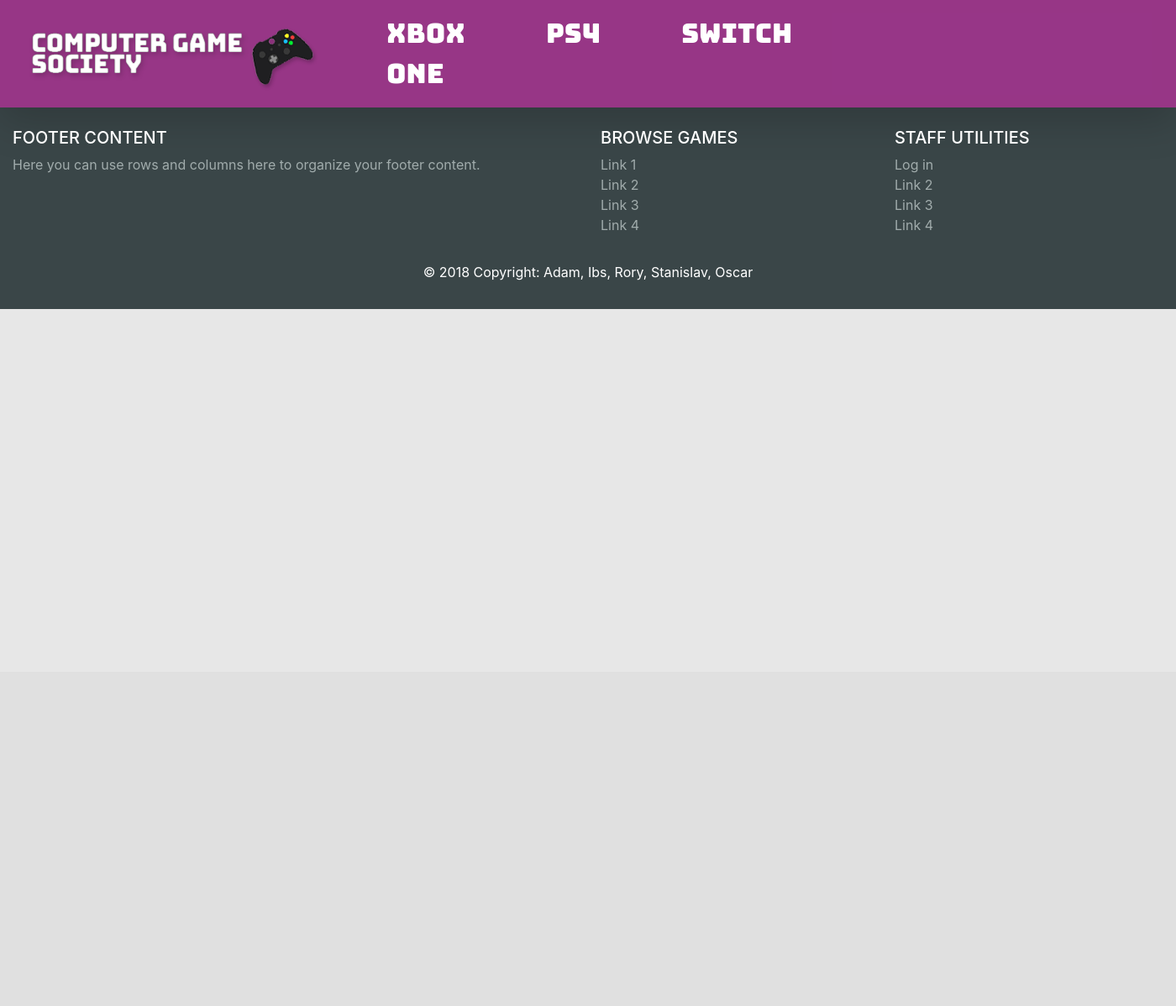
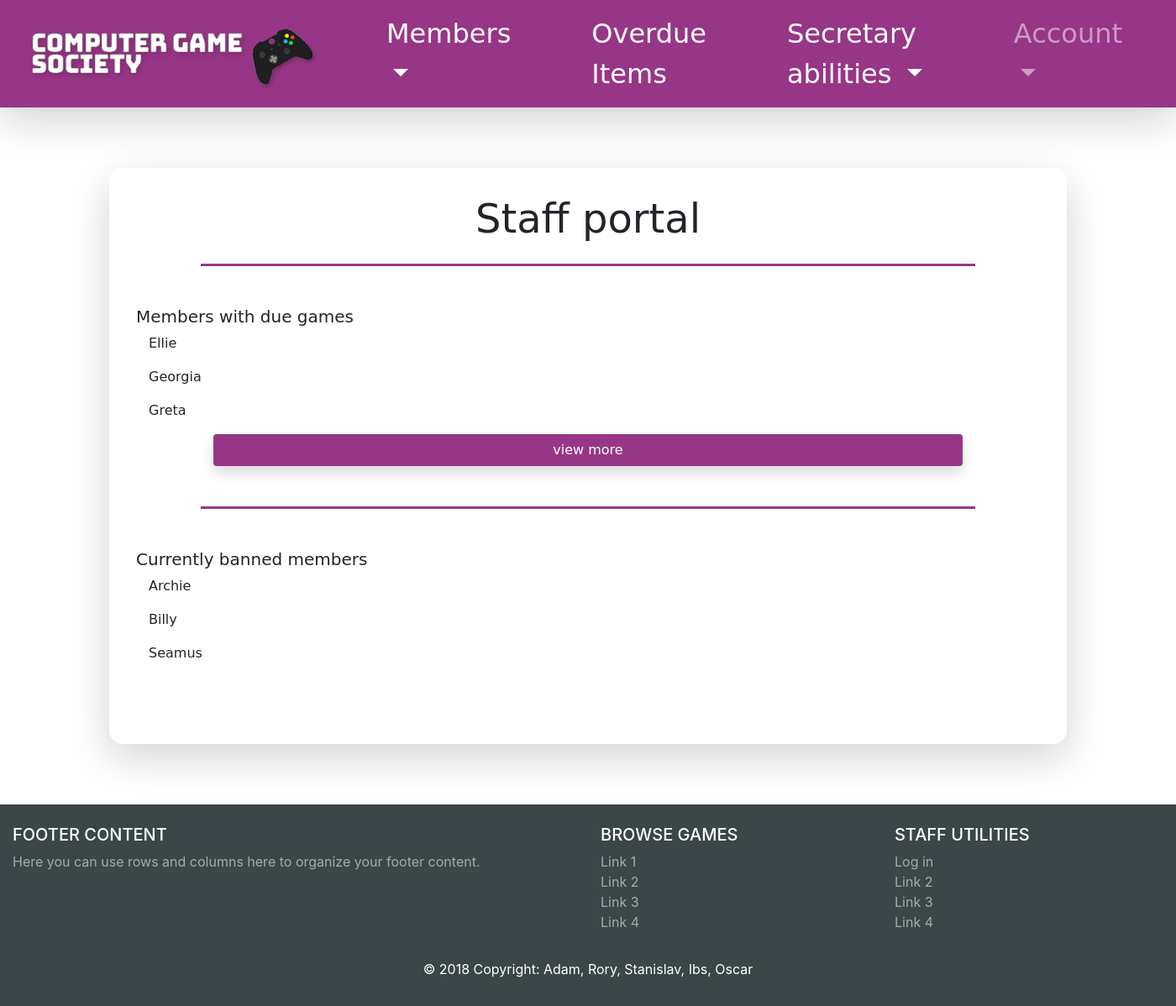
Before and after one commit to roryhawthorne/Lab-Project, a PHP site: page /staff/staff-portal.php in a window 1400 px wide. Shown: the whole page at 84% size. Before the commit the page ends 368 px from the top, so only its background shows below. Run offline with PHP 8.4, Linux system fonts and the light colour scheme; the visitor is signed in with stand-in values (Sample User, id 1).

Commit message:
Make templates for staff pages

```diff
--- a/database_setup.sql
+++ b/database_setup.sql
@@ -20,7 +20,7 @@
     CHECK (platform IN ('PS4', 'Xbox One', 'PC', 'PS Vita', 'Switch', 'Xbox 360', 'PS3'))
 );
 
-INSERT INTO members (email, password) VALUES ('adam.able@kcl.ac.uk', '123456789'), ('k1763909@kcl.ac.uk', '987654321'), ("rory.hawthorne@kcl.ac.uk", "qwertyuiop");
+/*INSERT INTO members (email, password) VALUES ('adam.able@kcl.ac.uk', '123456789'), ('k1763909@kcl.ac.uk', '987654321'), ("rory.hawthorne@kcl.ac.uk", "qwertyuiop");*/
 
 INSERT INTO games (title, release_date, score, platform, image, description)
 VALUES
--- a/game_rental/private/shared/footer.php
+++ b/game_rental/private/shared/footer.php
@@ -28,7 +28,7 @@
 
                 <ul class="list-unstyled">
                     <li>
-                        <a href="staff/login.php" style="color: #a1acac">Log in</a>
+                        <a href="<?php echo url_for('/staff/login.php'); ?>" style="color: #a1acac">Log in</a>
                     </li>
                     <li>
                         <a href="#!" style="color: #a1acac">Link 2</a>
@@ -44,7 +44,7 @@
         </div>
     </div>
     <div class="footer-copyright text-center py-3">
-        <p style="color: white;">© 2018 Copyright: Adam, Ibs, Rory, Stanislav, Oscar</p>
+        <p style="color: white;">© 2018 Copyright: Adam, Rory, Stanislav, Ibs, Oscar</p>
     </div>
     <!-- Copyright -->
 
--- a/game_rental/private/shared/header.php
+++ b/game_rental/private/shared/header.php
@@ -10,7 +10,7 @@
   <link href="https://fonts.googleapis.com/css?family=Bungee" rel="stylesheet">
   <link href="https://fonts.googleapis.com/css?family=Open+Sans" rel="stylesheet">
   <link rel="stylesheet" href="https://stackpath.bootstrapcdn.com/bootstrap/4.1.3/css/bootstrap.min.css" integrity="sha384-MCw98/SFnGE8fJT3GXwEOngsV7Zt27NXFoaoApmYm81iuXoPkFOJwJ8ERdknLPMO" crossorigin="anonymous">
-  <link rel="stylesheet" media="all" type="text/css" href="<?php $css = PUBLIC_PATH . '/stylesheets/stylesheet.css';  echo substr($css, 9);?>" />
+  <link rel="stylesheet" media="all" type="text/css" href="<?php echo url_for('/stylesheets/stylesheet.css') ?>" />
 </head>
 
 <body style="overflow-y: scroll; overflow-x:hidden; background-color: #e7e7e7;">
--- a/game_rental/private/shared/staff-header.php
+++ b/game_rental/private/shared/staff-header.php
@@ -1,4 +1,13 @@
+<?php
+// Initialize the session
+session_start();
 
+// Check if the user is logged in, if not then redirect them to login page
+if(!isset($_SESSION["loggedin"]) || $_SESSION["loggedin"] !== true){
+    header("location: login.php");
+    exit;
+}
+?>
 <?php
   if(!isset($page_title)) { $page_title = 'Staff Area'; }
 ?>
@@ -6,17 +15,17 @@
 <!DOCTYPE HTML>
 <html lang="en">
 <head>
-<title> Staff Homepage - <?php echo h($page_title); ?></title>
+<title> Staff - <?php echo h($page_title); ?></title>
 <meta charset="utf-8">
 <meta name ="viewport" content ="width=device-width", "initial-scale=1.0", "shrink-to-fit=no">
 <link rel="stylesheet" href="https://stackpath.bootstrapcdn.com/bootstrap/4.1.3/css/bootstrap.min.css" integrity="sha384-MCw98/SFnGE8fJT3GXwEOngsV7Zt27NXFoaoApmYm81iuXoPkFOJwJ8ERdknLPMO" crossorigin="anonymous">
 <link rel="stylesheet" media="all" href="<?php echo url_for('/stylesheets/stylesheet.css'); ?>" />
 </head>
 
-  <body>
-    <nav class="navbar navbar-expand-lg navbar-dark bg-dark">
-      <a class="navbar-brand" href="#" >
-        <img src="images/home.png" width="30" height="30">
+<body>
+    <nav class="navbar navbar-expand-lg shadow-lg">
+      <a class="navbar-brand" href="<?php echo url_for('/index.php'); ?>" >
+        <img src="images/logo-header.png" width="380" height="98">
       </a>
       <button class="navbar-toggler" type="button" data-toggle="collapse" data-target="#navbarSupportedContent" aria-controls="navbarSupportedContent" aria-expanded="false" aria-label="Toggle navigation">
         <span class="navbar-toggler-icon"></span>
@@ -25,17 +34,21 @@
       <div class="collapse navbar-collapse" id="navbarSupportedContent">
         <ul class="navbar-nav mr-auto">
           <li class="nav-item dropdown">
-            <a class="nav-link dropdown-toggle" href="#" id="navbarDropdown" role="button" data-toggle="dropdown" aria-haspopup="true" aria-expanded="false" style="color:rgba(255,255,255,.5);">
+            <a class="nav-link dropdown-toggle" href="#" id="navbarDropdown" role="button" data-toggle="dropdown" aria-haspopup="true" aria-expanded="false">
               Members
             </a>
             <div class="dropdown-menu" aria-labelledby="navbarDropdown">
-              <a class="dropdown-item" href="#">Name</a>
+              <a class="dropdown-item" href="<?php echo url_for('/staff/staff-view-all-members.php'); ?>">View All</a>
               <div class="dropdown-divider"></div>
-              <a class="dropdown-item" href="#">Refunds required</a>
+              <a class="dropdown-item" href="#">Add new</a>
               <div class="dropdown-divider"></div>
-              <a class="dropdown-item" href="#">Banned members</a>
+              <a class="dropdown-item" href="<?php echo url_for('/staff/staff-refunds.php'); ?>">Refunds required</a>
               <div class="dropdown-divider"></div>
-              <a class="dropdown-item" href="#">Required extensions</a>
+              <a class="dropdown-item" href="<?php echo url_for('/staff/staff-ban.php'); ?>">Banned members</a>
+              <div class="dropdown-divider"></div>
+              <a class="dropdown-item" href="<?php echo url_for('/staff/staff-due-games.php'); ?>">Due Games</a>
+              <div class="dropdown-divider"></div>
+              <a class="dropdown-item" href="#">Manage extensions</a>
               <div class="dropdown-divider"></div>
             </div>
           </li>
@@ -43,7 +56,7 @@
             <a class="nav-link" href="#">Overdue Items</a>
           </li>
           <li class="nav-item dropdown">
-            <a class="nav-link dropdown-toggle" href="#" id="navbarDropdown" role="button" data-toggle="dropdown" aria-haspopup="true" aria-expanded="false" style="color:rgba(255,255,255,.5);">
+            <a class="nav-link dropdown-toggle" href="#" id="navbarDropdown" role="button" data-toggle="dropdown" aria-haspopup="true" aria-expanded="false">
               Secretary abilities
             </a>
             <div class ="dropdown-menu" aria-labelledby="navbarDropdown">
@@ -60,10 +73,10 @@
               Account
             </a>
             <div class="dropdown-menu" aria-labelledby="navbarDropdown">
-              <a class="dropdown-item" href="#">Homepage</a>
+              <a class="dropdown-item" href="<?php echo url_for('/staff/staff-portal.php'); ?>">Homepage</a>
               <a class="dropdown-item" href="#">Details</a>
               <div class="dropdown-divider"></div>
-              <a class="dropdown-item" href="../private/scripts/logout.php">Logout</a>
+              <a class="dropdown-item" href="../../private/scripts/logout.php">Logout</a>
             </div>
           </li>
         </ul>
--- a/game_rental/public/staff/login.php
+++ b/game_rental/public/staff/login.php
@@ -8,7 +8,7 @@
 
 // Check if the user is already logged in, if yes then redirect him to welcome page
 if(isset($_SESSION["loggedin"]) && $_SESSION["loggedin"] === true){
-    header("location: game-example.php");
+    header("location: staff-portal.php");
     exit;
 }
 
@@ -68,7 +68,7 @@
                             $_SESSION["email"] = $email;
 
                             // Redirect user to welcome page
-                            header("location: game-example.php");
+                            header("location: staff-portal.php");
                         } else{
                             // Display an error message if password is not valid
                             $password_err = "The password you entered was not valid.";
--- a/game_rental/public/staff/staff-portal.php
+++ b/game_rental/public/staff/staff-portal.php
@@ -1,53 +1,111 @@
 <?php require_once('../../private/initialize.php'); ?>
-<!DOCTYPE HTML>
-<html lang="en">
-<head>
-  <title>QQQQQQQQ</title>
-  <meta charset="utf-8">
-  <meta name="viewport" content="width=device-width, initial-scale=1, shrink-to-fit=no">
-  <link href="https://fonts.googleapis.com/css?family=Bungee" rel="stylesheet">
-  <link href="https://fonts.googleapis.com/css?family=Open+Sans" rel="stylesheet">
-  <link rel="stylesheet" href="https://stackpath.bootstrapcdn.com/bootstrap/4.1.3/css/bootstrap.min.css" integrity="sha384-MCw98/SFnGE8fJT3GXwEOngsV7Zt27NXFoaoApmYm81iuXoPkFOJwJ8ERdknLPMO" crossorigin="anonymous">
-  <link rel="stylesheet" media="all" type="text/css" href="<?php $css = PUBLIC_PATH . '/stylesheets/stylesheet.css';  echo substr($css, 9);?>" />
-</head>
+<?php $page_title = 'Portal'; ?>
+<?php include(SHARED_PATH . '/staff-header.php'); ?>
 
-<body style="overflow-y: scroll; overflow-x:hidden; background-color: #e7e7e7;">
+<br/>
+<br/>
+<br/>
+    <div class="container shadow-lg" style="background-color: white; padding: 2em; margin: auto; font-family: 'bungee', cursive; border-radius: 1em; height: 100%;">
+        <div class="row">
+            <h2 class"col-md-12" style="font-size: 3em; margin: auto;">Staff portal</h2>
+        </div>
+        <div class="row">
+            <br/>
+        </div>
+        <div class="row">
+            <div class="col-md-1"></div>
+            <div class="col-md-10" style="background-color: #973686; height: 3px;"></div>
+            <div class="col-md-1"></div>
+        </div>
+        <div class="row">
+            <br/>
+            <br/>
+        </div>
+        <div class="row">
+            <div class="col-md-12">
+                <h5>Members with due games</h5>
+            </div>
+        </div>
+        <div class="row">
+            <div class="col-md-1">
+                <div class="col-md-11">
+                    <div class="row">
+                        <div class="col-md-12">
+                            <p>Ellie</p>
+                        </div>
+                    </div>
+                    <div class="row">
+                        <div class="col-md-12">
+                            <p>Georgia</p>
+                        </div>
+                    </div>
+                    <div class="row">
+                        <div class="col-md-12">
+                            <p>Greta</p>
+                        </div>
+                    </div>
+                </div>
+            </div>
+        </div>
+        <div class="row">
+            <div class="col-md-1"></div>
 
+            <form action="<?php echo url_for('/staff/staff-due-games.php'); ?>" class="col-md-10">
+                <button class="btn col-md-12 filter-btn shadow" type="submit" data-toggle="collapse" data-target="#collapseExample" aria-expanded="false" aria-controls="collapseExample">
+                    view more
+                </button>
+            </form>
 
-    <!-- navbar -->
-    <div class="shadow-lg">
-        <nav class="navbar navbar-expand-md navbar-light bg-faded shadow-lg">
-          <a class="navbar-brand" href="<?php $path = PUBLIC_PATH . '/index.php'; echo substr($path, 9);?>">
-            <img src="images/logo-header.png" width="380" height="98">
-          </a>
-          <button class="navbar-toggler navbar-toggler-right" type="button" data-toggle="collapse" data-target="#navbarSupportedContent" aria-controls="navbarSupportedContent" aria-expanded="false" aria-label="Toggle navigation">
-            <span class="navbar-toggler-icon"></span>
-          </button>
-
-          <div class="collapse navbar-collapse" id="navbarSupportedContent">
-            <ul class="navbar-nav" style="margin: auto;">
-              <li class="nav-item" >
-                <a class="nav-link" href="javascript:void(0)">XBOX ONE</a>
-              </li>
-              <li class="nav-item">
-                <a class="nav-link" href="javascript:void(0)">PS4</a>
-              </li>
-              <li class="nav-item">
-                <a class="nav-link" href="javascript:void(0)">SWITCH</a>
-              </li>
-            </ul>
-            <ul class="navbar-nav">
-              <span class="navbar-brand" href="javascript:void(0)">
-                <img src="images/header-right.jpg" width="380" height="98">
-              </span>
-            </ul>
-          </div>
-        </nav>
+            <div class="col-md-1"></div>
+        </div>
+        <div class="row">
+            <br/>
+            <br/>
+        </div>
+        <div class="row">
+            <div class="col-md-1"></div>
+            <div class="col-md-10" style="background-color: #973686; height: 3px;"></div>
+            <div class="col-md-1"></div>
+        </div>
+        <div class="row">
+            <br/>
+            <br/>
+        </div>
+        <div class="row">
+            <div class="col-md-12">
+                <h5>Currently banned members</h5>
+            </div>
+        </div>
+        <div class="row">
+            <div class="col-md-1">
+                <div class="col-md-11">
+                    <div class="row">
+                        <div class="col-md-12">
+                            <p>Archie</p>
+                        </div>
+                    </div>
+                    <div class="row">
+                        <div class="col-md-12">
+                            <p>Billy</p>
+                        </div>
+                    </div>
+                    <div class="row">
+                        <div class="col-md-12">
+                            <p>Seamus</p>
+                        </div>
+                    </div>
+                </div>
+            </div>
+        </div>
+        <div class="row">
+            <br/>
+            <br/>
+        </div>
     </div>
 
-
-
-
+<br/>
+<br/>
+<br/>
 
 
 
```
Also changed, not shown: game_rental/public/staff/staff-ban.php (added, +115 -0 lines), game_rental/public/staff/staff-due-games.php (added, +101 -0 lines), game_rental/public/staff/staff-refunds.php (added, +115 -0 lines), game_rental/public/staff/staff-view-all-members.php (added, +97 -0 lines), game_rental/public/staff/images/logo-header.png (added).
